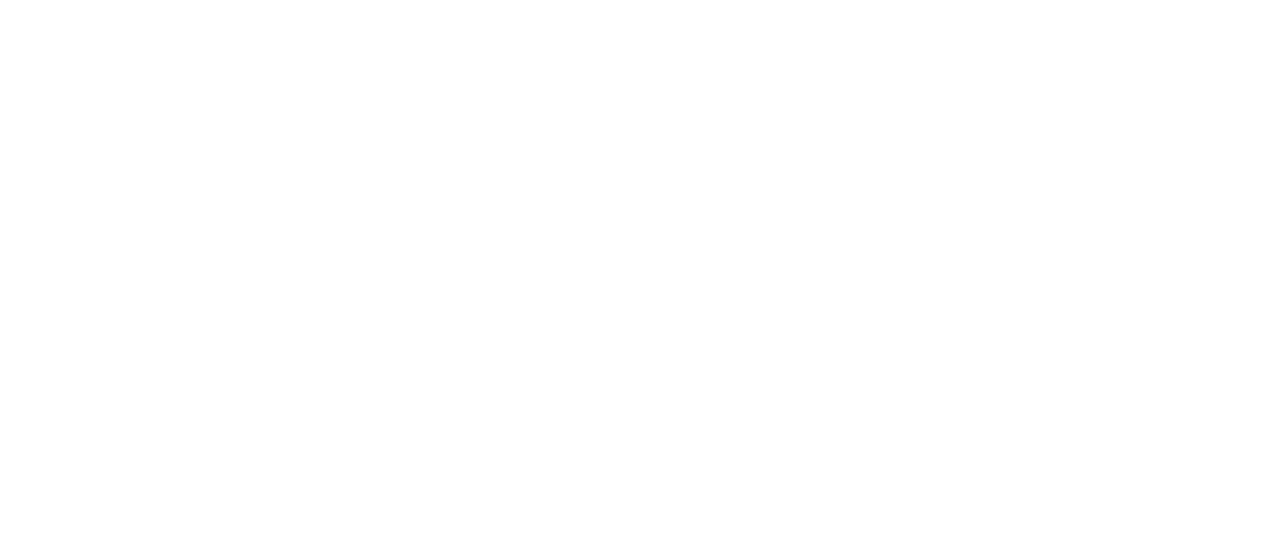
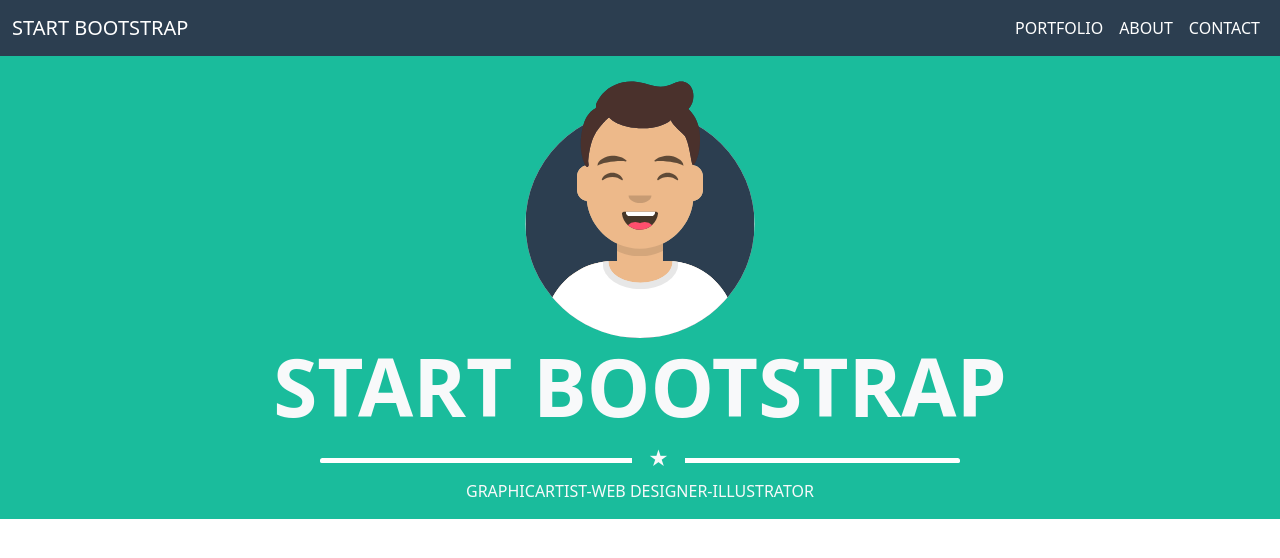
Before and after one commit to MicheleRai/html-css-bootstrap-freelancer, a plain HTML site: page index.html in a window 1280 px wide. Drawn offline with nearby package versions, Linux system fonts and the light colour scheme.

Commit message:
first section added

```diff
--- a/index.html
+++ b/index.html
@@ -12,10 +12,38 @@
 </head>
 <body>
     <!-- navbar -->
-
-    <!-- header -->
-
+    <div class="m-4">
+        <nav class="navbar fixed-top navbar-expand-md navbar-dark my-dark-gray">
+            <div class="container-fluid">
+                <a href="#" class="navbar-brand">START BOOTSTRAP</a>
+                <button type="button" class="navbar-toggler" data-bs-toggle="collapse" data-bs-target="#navbarCollapse">
+                    <span class="navbar-toggler-icon"></span>
+                </button>
+                <div class="collapse navbar-collapse" id="navbarCollapse">
+                    <div class="navbar-nav ms-auto">
+                        <a href="#" class="nav-item nav-link active">PORTFOLIO</a>
+                        <a href="#" class="nav-item nav-link active">ABOUT</a>
+                        <a href="#" class="nav-item nav-link active">CONTACT</a>
+                    </div>
+                </div>
+            </div>
+        </nav>
+    </div>
     <!-- main -->
+    <main>
+        <section class="first my-green container-fluid  ">
+            <div class="d-flex flex-column pb-3 pt-5 justify-content-center align-items-center">
+                <img class="avatar" src="img/avatar.svg" alt="avatar">
+                <h1 class="display-1 fw-bold text-light">START BOOTSTRAP</h1>
+                <div class="position-relative">
+                    <hr>
+                    <span class="position-absolute text-light my-green">&starf;</span>
+                </div>
+                <div class="text-light">GRAPHICARTIST-WEB DESIGNER-ILLUSTRATOR</div>
+            </div>
+        </section>
+        <section class="second container-fluid"></section>
+    </main>
 
     <!-- footer -->
 </body>
--- a/style.css
+++ b/style.css
@@ -25,3 +25,20 @@
 .my-brown{
     background-color: #CCB2A3;
 }
+main .avatar{
+    width: 20%;
+}
+main .first hr{
+    background-color: white;
+    border-color: white;
+    border-width: 5px;
+    border-radius: 10px;
+    width: 50vw;
+    opacity: 1;
+}
+main .first span{
+    padding:0 1rem ;
+    font-size: 20px;
+    top: 5%;
+    right: 43%;
+}
```
